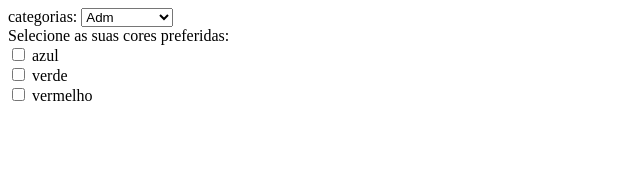
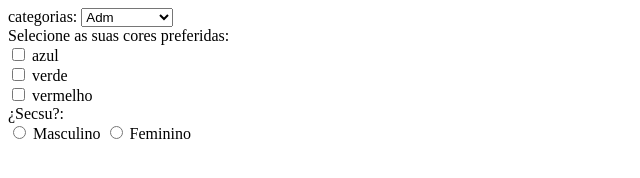
Before and after one commit to gabrielfreitas-lima/formulario, a plain HTML site: page index.html in a window 1280 px wide. Shown: the whole page, without its empty margins (0-640 px from the left). Drawn offline with Linux system fonts and the light colour scheme.

Commit message:
quarto commit, foi adicionado o radio para selecionar apenas um sexo

```diff
--- a/index.html
+++ b/index.html
@@ -25,5 +25,13 @@
         <input type="checkbox" name="vermelho" id="vermelho"/>
         <label for="vermelho">vermelho</label>
     </div>
+    <div>
+        <label>¿Secsu?: </label>
+        <br/>
+        <input type="radio" name="sexo" id="sexo_m" value="m"/>
+        <label for="sexo_m">Masculino</label>
+        <input type="radio" name="sexo" id="sexo_f" value="f"/>
+        <label for="sexo_f">Feminino</label>
+    </div>
   </body>
 </html>
```
